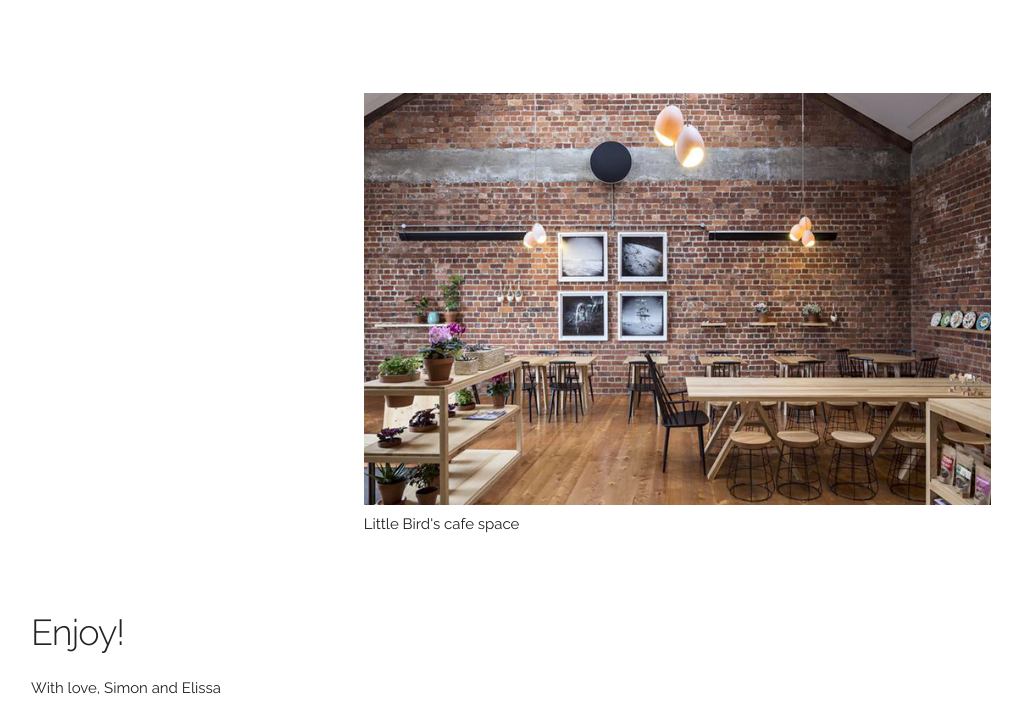
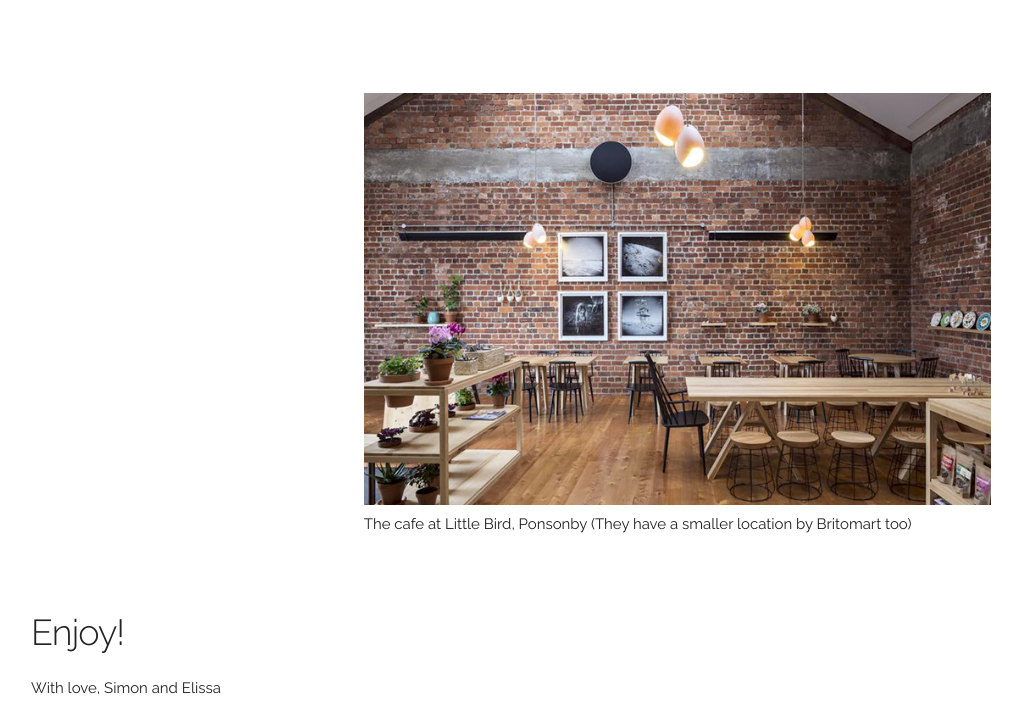
Before and after one commit to brpcarter/brpcarter.github.io, a plain HTML site: page simon-elissa-present.html in a window 1280 px wide. Shown: the part 1045-1770 px from the top of the page, without its empty margins (129-1151 px from the left). Drawn offline with Linux system fonts and the light colour scheme.

Commit message:
Update simon-elissa-present.html

```diff
--- a/simon-elissa-present.html
+++ b/simon-elissa-present.html
@@ -74,7 +74,7 @@
 
       <div class="eight columns">
         <img src="images/christmas/lb_interior.jpg" alt="Interior of Little Bird cafe" class="u-max-full-width" >
-        <p>Little Bird's cafe space</p>
+        <p>The cafe at Little Bird, Ponsonby (They have a smaller location by Britomart too)</p>
       </div>
     </div>
 
```
